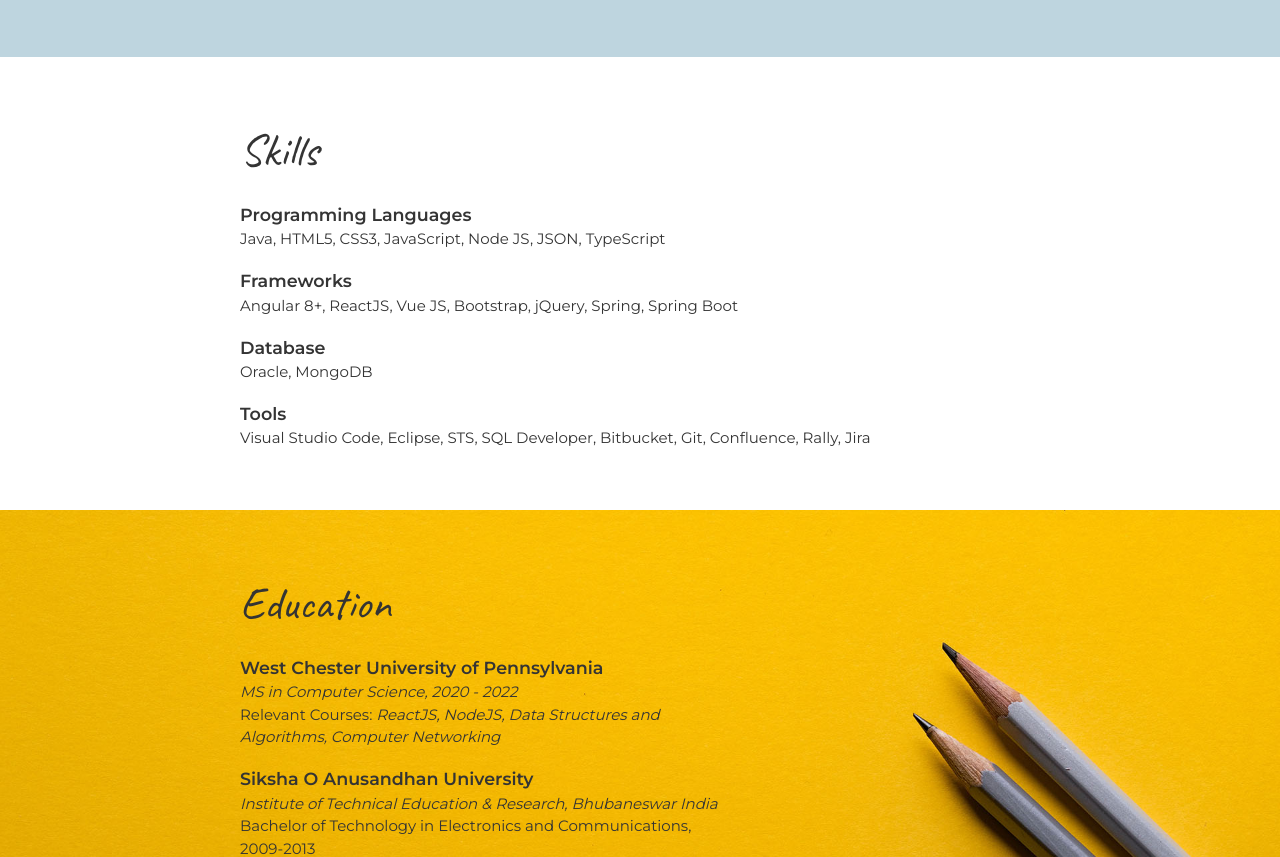
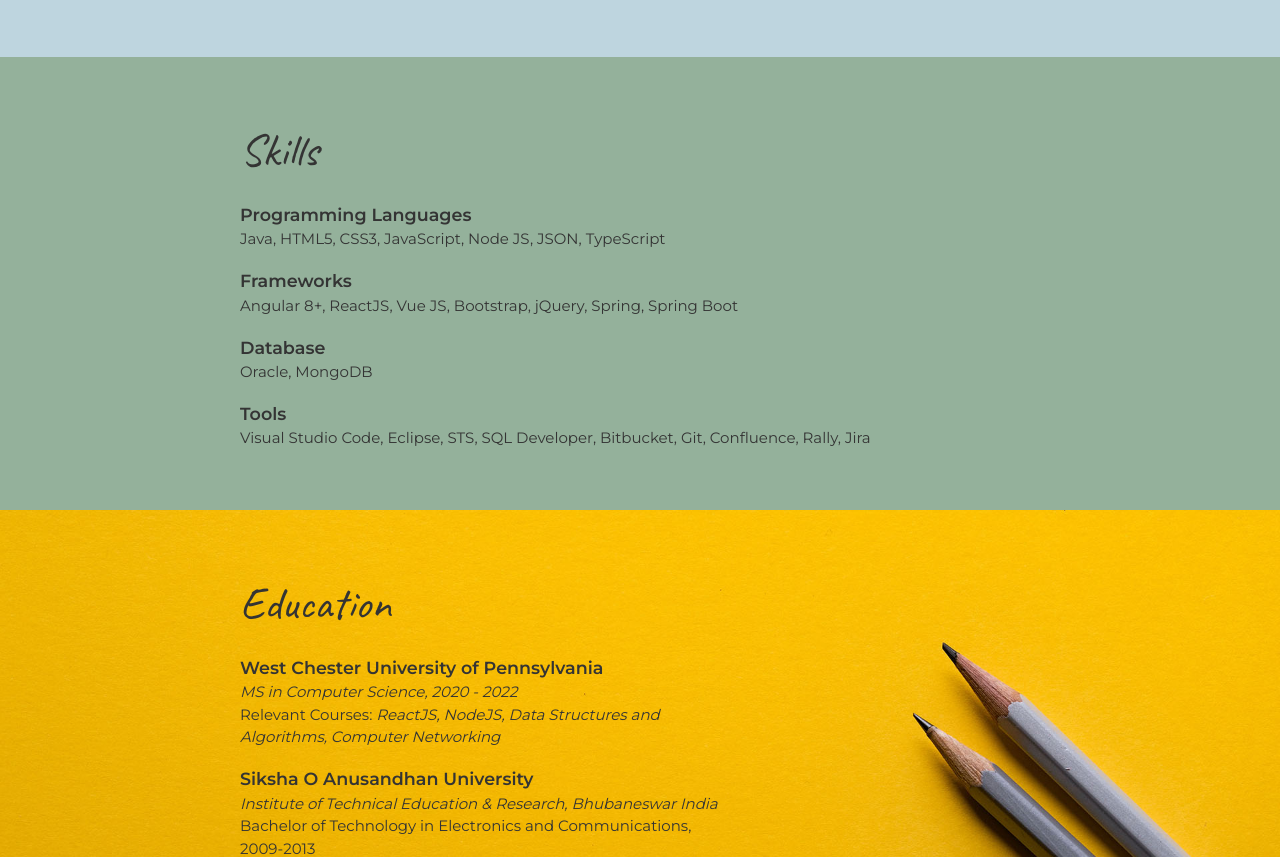
Before and after one commit to heena-begum/heena-begum.github.io, a plain HTML site: page index.html in a window 1280 px wide. Shown: the part 1995-2852 px from the top of the page. Drawn offline with Linux system fonts and the light colour scheme.

Commit message:
Update styles.css

```diff
--- a/css/styles.css
+++ b/css/styles.css
@@ -115,7 +115,11 @@ header {
   background: #BED5DF;
 }
 
-
+/* Skills
+------------------------------------*/
+.skills {
+  background: #71977abf;
+}
 
 /* Education
 ------------------------------------*/
```
